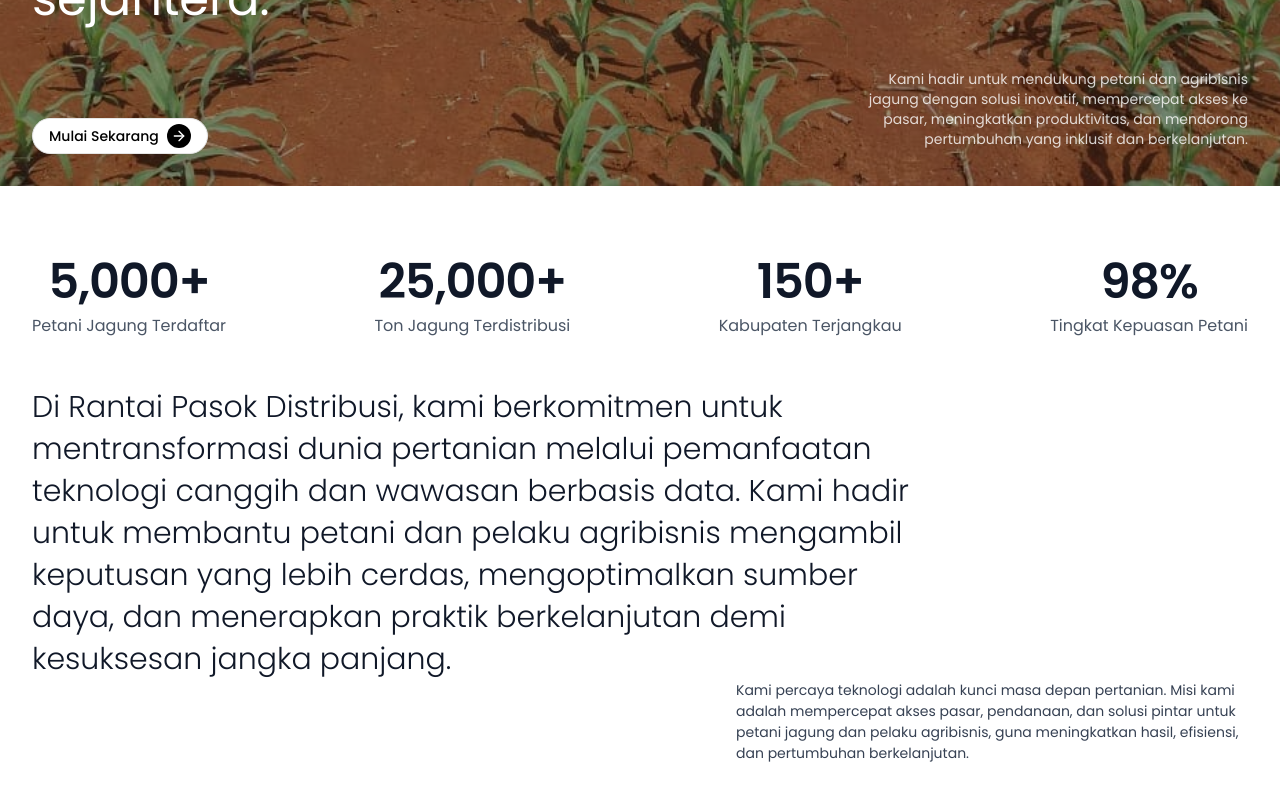
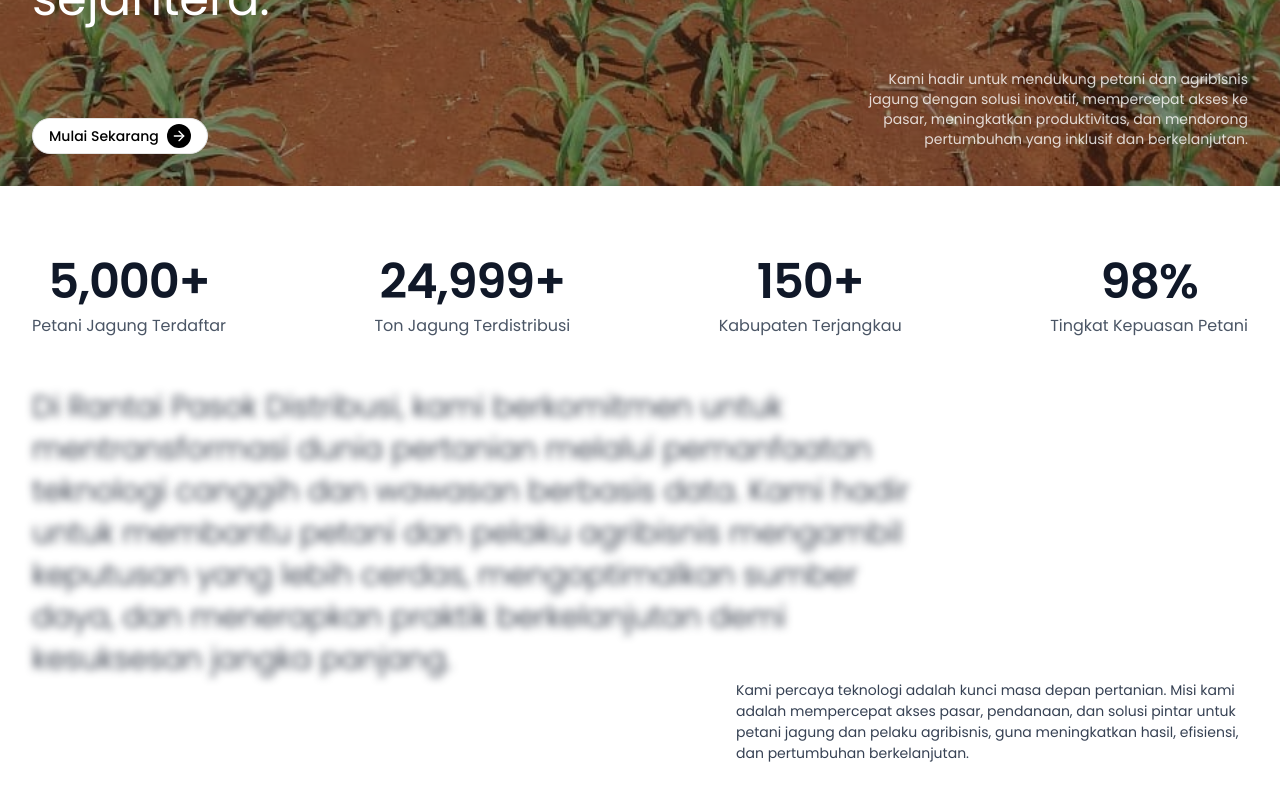
Before and after one commit to SyariefHayat/rantaiPasokDistribusi, a React (Vite) app: page / in a window 1280 px wide. Shown: the part 614-1414 px from the top of the page. Built offline with nearby package versions, Linux system fonts and the light colour scheme.

Commit message:
update: about us add animation

```diff
--- /dev/null
+++ b/src/components/modules/Animation/CountUp.jsx
@@ -0,0 +1,100 @@
+import { useEffect, useRef, useState } from "react";
+import { useInView, useMotionValue, useSpring } from "framer-motion";
+
+export default function CountUp({
+    to,
+    from = 0,
+    direction = "up",
+    delay = 0,
+    duration = 2,
+    className = "",
+    startWhen = true,
+    separator = "",
+    onStart,
+    onEnd,
+    suffix = "", // Tambahkan suffix di sini
+}) {
+    const ref = useRef(null);
+    const [display, setDisplay] = useState(direction === "down" ? to : from); // State untuk angka
+    const motionValue = useMotionValue(direction === "down" ? to : from);
+
+    const damping = 20 + 40 * (1 / duration);
+    const stiffness = 100 * (1 / duration);
+
+    const springValue = useSpring(motionValue, {
+        damping,
+        stiffness,
+    });
+
+    const isInView = useInView(ref, { once: true, margin: "0px" });
+
+    useEffect(() => {
+        setDisplay(direction === "down" ? to : from);
+    }, [from, to, direction]);
+
+    useEffect(() => {
+        if (isInView && startWhen) {
+            if (typeof onStart === "function") {
+                onStart();
+            }
+
+            const timeoutId = setTimeout(() => {
+                motionValue.set(direction === "down" ? from : to);
+            }, delay * 1000);
+
+            const durationTimeoutId = setTimeout(
+                () => {
+                    if (typeof onEnd === "function") {
+                        onEnd();
+                    }
+                },
+                delay * 1000 + duration * 1000
+            );
+
+            return () => {
+                clearTimeout(timeoutId);
+                clearTimeout(durationTimeoutId);
+            };
+        }
+    }, [
+        isInView,
+        startWhen,
+        motionValue,
+        direction,
+        from,
+        to,
+        delay,
+        onStart,
+        onEnd,
+        duration,
+    ]);
+
+    useEffect(() => {
+        const unsubscribe = springValue.on("change", (latest) => {
+            const options = {
+                useGrouping: !!separator,
+                minimumFractionDigits: 0,
+                maximumFractionDigits: 0,
+            };
+
+            const formattedNumber = Intl.NumberFormat("en-US", options).format(
+                latest.toFixed(0)
+            );
+
+            setDisplay(
+                separator
+                    ? formattedNumber.replace(/,/g, separator)
+                    : formattedNumber
+            );
+        });
+
+        return () => unsubscribe();
+    }, [springValue, separator]);
+
+    return (
+        <span className={className} ref={ref}>
+            {display}
+            {suffix}
+        </span>
+    );
+}
--- a/src/components/modules/Animation/ScrollReveal.jsx
+++ b/src/components/modules/Animation/ScrollReveal.jsx
@@ -60,7 +60,7 @@ const ScrollReveal = ({
     }, [scrollContainerRef, blurStrength, blurAnimationEnd]);
 
     return (
-        <h2 ref={containerRef} className={`my-5 ${containerClassName}`}>
+        <h2 ref={containerRef} className={`${containerClassName}`}>
             <p className={`${textClassName}`}>
                 {splitText}
             </p>
--- a/src/components/modules/Animation/SplitText.jsx
+++ b/src/components/modules/Animation/SplitText.jsx
@@ -63,7 +63,7 @@ const SplitText = ({
         const tl = gsap.timeline({
         scrollTrigger: {
             trigger: el,
-            start: "top 90%",
+            start: "top 98%",
             toggleActions: "play none none none",
             once: true,
         },
--- a/src/pages/landing/AboutUs.jsx
+++ b/src/pages/landing/AboutUs.jsx
@@ -1,11 +1,18 @@
 import React from 'react'
+import { useMediaQuery } from 'react-responsive';
+
+import CountUp from '@/components/modules/Animation/CountUp'
+import SplitText from '@/components/modules/Animation/SplitText'
+import ScrollReveal from '@/components/modules/Animation/ScrollReveal'
 
 const AboutUs = () => {
+    const isDesktop = useMediaQuery({ minWidth: 1024 });
+
     const stats = [
-        { id: 1, name: 'Petani Jagung Terdaftar', value: '5,000+' },
-        { id: 2, name: 'Ton Jagung Terdistribusi', value: '25,000+' },
-        { id: 3, name: 'Kabupaten Terjangkau', value: '150+' },
-        { id: 4, name: 'Tingkat Kepuasan Petani', value: '98%' },
+        { id: 1, name: 'Petani Jagung Terdaftar', value: 5000, suffix: '+' },
+        { id: 2, name: 'Ton Jagung Terdistribusi', value: 25000, suffix: '+' },
+        { id: 3, name: 'Kabupaten Terjangkau', value: 150, suffix: '+' },
+        { id: 4, name: 'Tingkat Kepuasan Petani', value: 98, suffix: '%' },
     ]
 
     return (
@@ -14,24 +21,47 @@ const AboutUs = () => {
                 {stats.map((stat) => (
                     <div key={stat.id} className="flex flex-col items-center text-center">
                         <dt className="text-sm sm:text-base text-gray-600 mb-2">{stat.name}</dt>
-                        <dd className="order-first text-2xl sm:text-3xl lg:text-4xl xl:text-5xl font-semibold tracking-tight text-gray-900 mb-2">
-                            {stat.value}
-                        </dd>
+                        <CountUp
+                            from={0}
+                            to={stat.value}
+                            suffix={stat.suffix}
+                            separator=","
+                            direction="up"
+                            duration={1}
+                            className="order-first text-2xl sm:text-3xl lg:text-4xl xl:text-5xl font-semibold tracking-tight text-gray-900 mb-2"
+                        />
                     </div>
                 ))}
             </dl>
 
             <div className="w-full h-full flex flex-col justify-center gap-8 lg:gap-0">
                 <div className="w-full max-w-4xl mx-auto lg:mx-0">
-                    <h2 className="text-xl sm:text-2xl lg:text-2xl xl:text-3xl font-light leading-relaxed lg:leading-[1.4] text-gray-900">
+                    <ScrollReveal
+                        baseOpacity={0}
+                        enableBlur={false}
+                        baseRotation={0}
+                        blurStrength={4}
+                        textClassName = "text-xl sm:text-2xl lg:text-2xl xl:text-3xl font-light leading-relaxed lg:leading-[1.4] text-gray-900"
+                    >
                         Di Rantai Pasok Distribusi, kami berkomitmen untuk mentransformasi dunia pertanian melalui pemanfaatan teknologi canggih dan wawasan berbasis data. Kami hadir untuk membantu petani dan pelaku agribisnis mengambil keputusan yang lebih cerdas, mengoptimalkan sumber daya, dan menerapkan praktik berkelanjutan demi kesuksesan jangka panjang.
-                    </h2>
+                    </ScrollReveal>
                 </div>
 
                 <div className='w-full max-w-2xl lg:max-w-lg ml-auto'>
-                    <p className="text-sm leading-relaxed lg:leading-[1.5] text-gray-700">
-                        Kami percaya teknologi adalah kunci masa depan pertanian. Misi kami adalah mempercepat akses pasar, pendanaan, dan solusi pintar untuk petani jagung dan pelaku agribisnis, guna meningkatkan hasil, efisiensi, dan pertumbuhan berkelanjutan.
-                    </p>
+                    <SplitText
+                        text="Kami percaya teknologi adalah kunci masa depan pertanian. Misi kami adalah mempercepat akses pasar, pendanaan, dan solusi pintar untuk petani jagung dan pelaku agribisnis, guna meningkatkan hasil, efisiensi, dan pertumbuhan berkelanjutan."
+                        className="text-sm leading-relaxed lg:leading-[1.5] text-gray-700"
+                        delay={isDesktop ? 150 : 100}
+                        duration={1}
+                        ease="power3.out"
+                        splitType={isDesktop ? "lines" : "words"}
+                        from={{ opacity: 0, y: 40 }}
+                        to={{ opacity: 1, y: 0 }}
+                        threshold={0.1}
+                        rootMargin="-100px"
+                        textAlign={"left"}
+
+                    />
                 </div>
             </div>
         </section>
```
